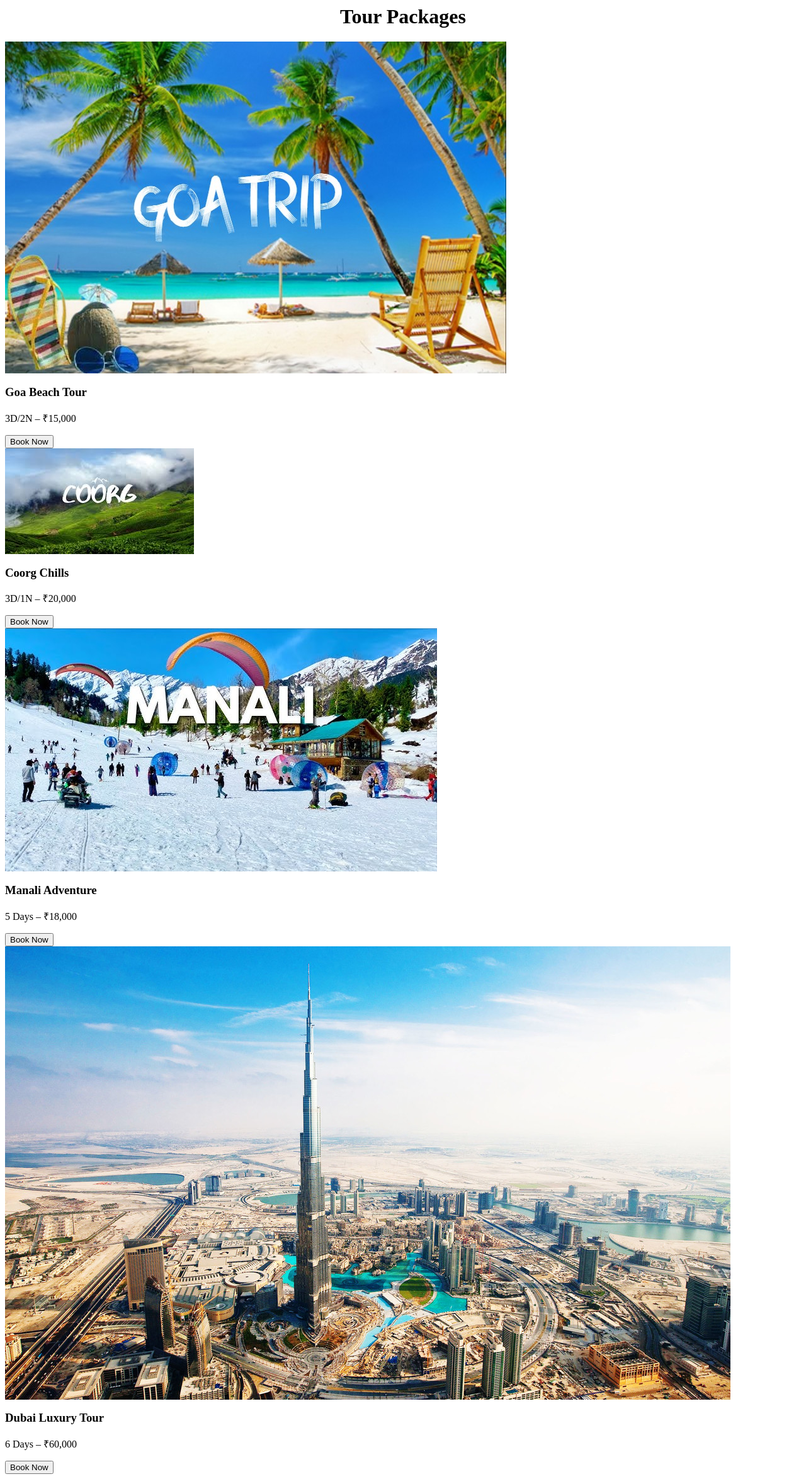
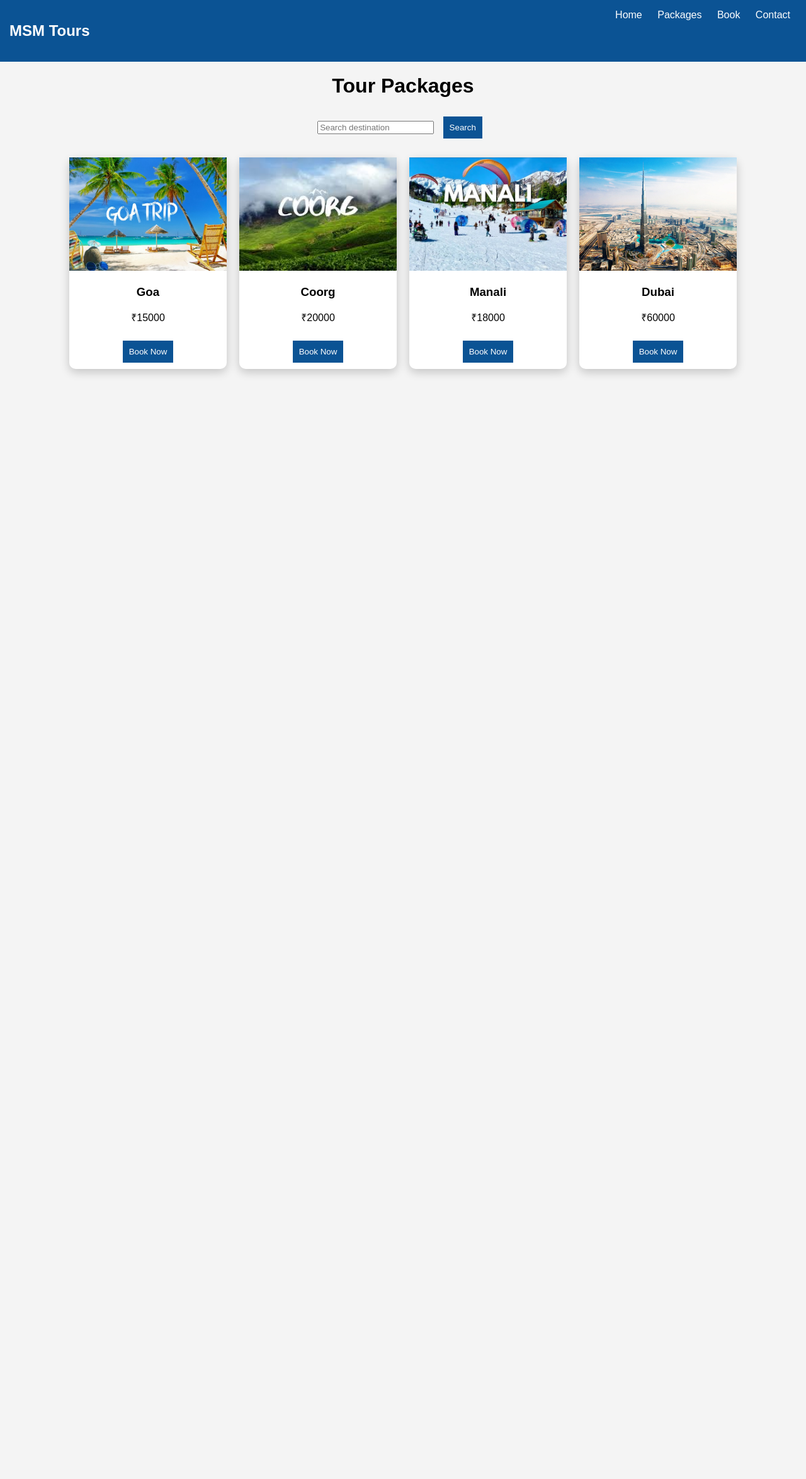
Before and after one commit to Michelle3212/MSM-Tours-Travels, a Flask app: page /packages in a window 1280 px wide. Shown: the whole page at 63% size. After the commit the page ends 596 px from the top, so only its background shows below. Run offline with Flask 3, Linux system fonts and the light colour scheme.

Commit message:
Final upgrade - full project

```diff
--- a/app.py
+++ b/app.py
@@ -1,100 +1,137 @@
-from flask import Flask, render_template, request, redirect
+from flask import Flask, render_template, request, redirect, session
 import sqlite3
+import os
 
 app = Flask(__name__)
+app.secret_key = "secret123"
 
 def get_db():
     conn = sqlite3.connect("database.db")
     conn.row_factory = sqlite3.Row
     return conn
 
+# HOME
 @app.route("/")
 def home():
-    return render_template("index.html")
+    conn = get_db()
+    reviews = conn.execute("SELECT * FROM reviews").fetchall()
+    conn.close()
+    return render_template("index.html", reviews=reviews)
 
+# PACKAGES
 @app.route("/packages")
 def packages():
-    return render_template("packages.html")
+    search = request.args.get("search")
 
+    all_packages = [
+        {"name":"Goa","price":"15000","image":"goa.jpg"},
+        {"name":"Coorg","price":"20000","image":"coorg.jpg"},
+        {"name":"Manali","price":"18000","image":"manali.jpg"},
+        {"name":"Dubai","price":"60000","image":"dubai.jpg"}
+    ]
+
+    if search:
+        filtered = [p for p in all_packages if search.lower() in p["name"].lower()]
+    else:
+        filtered = all_packages
+
+    return render_template("packages.html", packages=filtered)
+
+# REGISTER
 @app.route("/register", methods=["GET","POST"])
 def register():
     if request.method == "POST":
-        name = request.form["name"]
-        email = request.form["email"]
-        password = request.form["password"]
-
         conn = get_db()
         conn.execute("INSERT INTO users(name,email,password) VALUES (?,?,?)",
-                     (name,email,password))
+                     (request.form["name"], request.form["email"], request.form["password"]))
         conn.commit()
         conn.close()
-
         return redirect("/login")
     return render_template("register.html")
 
+# LOGIN
 @app.route("/login", methods=["GET","POST"])
 def login():
     if request.method == "POST":
-        email = request.form["email"]
-        password = request.form["password"]
-
         conn = get_db()
         user = conn.execute("SELECT * FROM users WHERE email=? AND password=?",
-                            (email,password)).fetchone()
+                            (request.form["email"], request.form["password"])).fetchone()
         conn.close()
 
         if user:
-            return redirect("/packages")
+            session["user"] = user["name"]
+            return redirect("/")
         else:
             return "Invalid Login"
-
     return render_template("login.html")
 
+# LOGOUT
+@app.route("/logout")
+def logout():
+    session.pop("user", None)
+    return redirect("/")
+
+# BOOKING
 @app.route("/booking", methods=["GET","POST"])
 def booking():
+    if "user" not in session:
+        return redirect("/login")
+
     if request.method == "POST":
-        name = request.form["name"]
-        package = request.form["package"]
-        date = request.form["date"]
-
         conn = get_db()
         conn.execute("INSERT INTO bookings(name,package,date) VALUES (?,?,?)",
-                     (name,package,date))
+                     (session["user"], request.form["package"], request.form["date"]))
         conn.commit()
         conn.close()
-
-        return "Booking Confirmed! MSM Tours will contact you soon."
-
+        return render_template("success.html")
     return render_template("booking.html")
 
+# CONTACT
 @app.route("/contact", methods=["GET","POST"])
 def contact():
     if request.method == "POST":
-        name = request.form["name"]
-        message = request.form["message"]
-
         conn = get_db()
         conn.execute("INSERT INTO messages(name,message) VALUES (?,?)",
-                     (name,message))
+                     (request.form["name"], request.form["message"]))
         conn.commit()
         conn.close()
-
         return "Message Sent!"
-
     return render_template("contact.html")
 
-import os
+# REVIEWS
+@app.route("/review", methods=["POST"])
+def review():
+    conn = get_db()
+    conn.execute("INSERT INTO reviews(name,review) VALUES (?,?)",
+                 (session.get("user","Guest"), request.form["review"]))
+    conn.commit()
+    conn.close()
+    return redirect("/")
+
+# ADMIN LOGIN
+@app.route("/admin", methods=["GET","POST"])
+def admin():
+    if request.method == "POST":
+        if request.form["username"] == "admin" and request.form["password"] == "admin123":
+            session["admin"] = True
+            return redirect("/dashboard")
+        else:
+            return "Invalid Admin Login"
+    return render_template("admin_login.html")
+
+# ADMIN DASHBOARD
+@app.route("/dashboard")
+def dashboard():
+    if "admin" not in session:
+        return redirect("/admin")
+
+    conn = get_db()
+    users = conn.execute("SELECT * FROM users").fetchall()
+    bookings = conn.execute("SELECT * FROM bookings").fetchall()
+    messages = conn.execute("SELECT * FROM messages").fetchall()
+    conn.close()
+
+    return render_template("admin.html", users=users, bookings=bookings, messages=messages)
 
 if __name__ == "__main__":
-    port = int(os.environ.get("PORT", 10000))
-    app.run(host="0.0.0.0", port=port)
-
-
-@app.route("/admin")
-def admin():
-
-    conn = get_db()
-    bookings = conn.execute("SELECT * FROM bookings").fetchall()
-    conn.close()
-
-    return render_template("admin.html", bookings=bookings)
+    app.run(debug=True)
--- a/static/style.css
+++ b/static/style.css
@@ -1,75 +1,34 @@
-/* PACKAGES GRID */
-.packages{
-display:flex;
-justify-content:center;
-gap:30px;
-flex-wrap:wrap;
-padding:30px;
+body{
+margin:0;
+font-family:Arial;
+background:#f4f4f4;
 }
 
-/* CARD DESIGN */
-.card{
-background:white;
-width:260px;
-border-radius:12px;
-box-shadow:0 6px 20px rgba(0,0,0,0.2);
-overflow:hidden;
-text-align:center;
-transition:0.3s;
+/* NAVBAR */
+.navbar{
+display:flex;
+justify-content:space-between;
+background:#0b5394;
+color:white;
+padding:15px;
 }
 
-/* HOVER EFFECT */
-.card:hover{
-transform:translateY(-10px);
+.navbar a{
+color:white;
+margin:10px;
+text-decoration:none;
 }
 
-/* IMAGE SAME SIZE */
-.card img{
-width:100%;
-height:180px;
-object-fit:cover;
-}
-
-/* TITLE */
-.card h3{
-margin:10px 0;
-}
-
-/* PRICE STYLE */
-.card p{
-font-size:20px;
-font-weight:bold;
-color:#ff5733;
-}
-
-/* BUTTON */
-.card button{
-background:#0b5394;
-color:white;
-border:none;
-padding:14px 25px;
-margin:12px;
-cursor:pointer;
-border-radius:8px;
-font-size:16px;
-font-weight:bold;
-transition:0.3s;
-}
-
-.card button:hover{
-background:#ff5733;
-transform:scale(1.1);
-}
-
+/* SLIDER */
 .slider{
-width:100%;
 height:400px;
 overflow:hidden;
 }
 
 .slides{
 display:flex;
-animation:slide 20s infinite;
+width:1800%;
+animation:slide 40s infinite;
 }
 
 .slides img{
@@ -80,69 +39,73 @@ object-fit:cover;
 
 @keyframes slide{
 0%{transform:translateX(0);}
-11%{transform:translateX(-100%);}
-22%{transform:translateX(-200%);}
-33%{transform:translateX(-300%);}
-44%{transform:translateX(-400%);}
-55%{transform:translateX(-500%);}
-66%{transform:translateX(-600%);}
-77%{transform:translateX(-700%);}
-88%{transform:translateX(-800%);}
-100%{transform:translateX(0);}
+100%{transform:translateX(-1700%);}
 }
 
-.slider{
-position:relative;
-width:100%;
-height:400px;
-overflow:hidden;
+/* PACKAGES */
+.packages{
+display:flex;
+flex-wrap:wrap;
+justify-content:center;
+gap:20px;
+padding:20px;
 }
 
-.slides{
-display:flex;
-width:900%; /* 18 images */
-animation:slide 45s infinite; /* 5 sec × 18 images */
+.card{
+background:white;
+width:250px;
+border-radius:10px;
+box-shadow:0 5px 15px rgba(0,0,0,0.2);
+text-align:center;
 }
 
-.slides img{
+.card img{
 width:100%;
-height:400px;
+height:180px;
 object-fit:cover;
 }
 
-/* SLIDE ANIMATION */
-@keyframes slide{
-0%{transform:translateX(0);}
-11%{transform:translateX(-100%);}
-22%{transform:translateX(-200%);}
-33%{transform:translateX(-300%);}
-44%{transform:translateX(-400%);}
-55%{transform:translateX(-500%);}
-66%{transform:translateX(-600%);}
-77%{transform:translateX(-700%);}
-88%{transform:translateX(-800%);}
-100%{transform:translateX(0);}
+button{
+background:#0b5394;
+color:white;
+padding:10px;
+border:none;
+margin:10px;
+cursor:pointer;
 }
 
-/* CENTER TEXT */
-.slider-text{
-position:absolute;
-top:20px;   /* 👈 TOP position */
-left:50%;
-transform:translateX(-50%);
-text-align:center;
-color:white;
-background:rgba(0,0,0,0.6);
-padding:15px 30px;
-border-radius:10px;
-z-index:10;
+/* FORM */
+.form{
+width:300px;
+margin:30px auto;
+display:flex;
+flex-direction:column;
+gap:10px;
 }
 
-.slider-text h1{
-font-size:35px;
-margin:0;
+.section-title{
+text-align:center;
+margin:20px;
 }
 
-.slider-text p{
-font-size:18px;
+/* BACKGROUND IMAGE (CHANGE PATH YOURSELF) */
+.bg-booking{
+background:url('/static/images/bg.jpg') no-repeat center center/cover;
+height:100vh;
 }
+
+/* GLASS EFFECT FORM */
+.glass{
+background:rgba(255,255,255,0.2);
+backdrop-filter:blur(10px);
+padding:20px;
+border-radius:10px;
+}
+
+/* REVIEWS */
+.reviews{
+display:flex;
+flex-wrap:wrap;
+justify-content:center;
+gap:20px;
+}
--- /dev/null
+++ b/templates/admin_login.html
@@ -0,0 +1,6 @@
+<form method="POST" class="form">
+<h2>Admin Login</h2>
+<input name="username" placeholder="Username">
+<input name="password" type="password" placeholder="Password">
+<button type="submit">Login</button>
+</form>
--- a/templates/packages.html
+++ b/templates/packages.html
@@ -1,33 +1,39 @@
-<h1 style="text-align:center;">Tour Packages</h1>
+<!DOCTYPE html>
+<html>
+<head>
+<title>Packages</title>
+<link rel="stylesheet" href="/static/style.css">
+</head>
+
+<body>
+
+<nav class="navbar">
+<h2>MSM Tours</h2>
+<div>
+<a href="/">Home</a>
+<a href="/packages">Packages</a>
+<a href="/booking">Book</a>
+<a href="/contact">Contact</a>
+</div>
+</nav>
+
+<h1 class="section-title">Tour Packages</h1>
+
+<form method="GET" style="text-align:center;">
+<input type="text" name="search" placeholder="Search destination">
+<button type="submit">Search</button>
+</form>
 
 <div class="packages">
-
+{% for p in packages %}
 <div class="card">
-<img src="/static/images/goa.jpg">
-<h3>Goa Beach Tour</h3>
-<p>3D/2N – ₹15,000</p>
+<img src="/static/images/{{p.image}}">
+<h3>{{p.name}}</h3>
+<p>₹{{p.price}}</p>
 <a href="/booking"><button>Book Now</button></a>
 </div>
-
-<div class="card">
-<img src="/static/images/coorg.jpg">
-<h3>Coorg Chills</h3>
-<p>3D/1N – ₹20,000</p>
-<a href="/booking"><button>Book Now</button></a>
+{% endfor %}
 </div>
 
-<div class="card">
-<img src="/static/images/manali.jpg">
-<h3>Manali Adventure</h3>
-<p>5 Days – ₹18,000</p>
-<a href="/booking"><button>Book Now</button></a>
-</div>
-
-<div class="card">
-<img src="/static/images/dubai.jpg">
-<h3>Dubai Luxury Tour</h3>
-<p>6 Days – ₹60,000</p>
-<a href="/booking"><button>Book Now</button></a>
-</div>
-
-</div>
+</body>
+</html>
```
Also changed, not shown: init_db.py (added, +43 -0 lines), templates/admin.html (+12 -17 lines), templates/booking.html (+8 -22 lines), templates/contact.html (+16 -9 lines), templates/index.html (+28 -16 lines), templates/login.html (+16 -9 lines), database.db.
